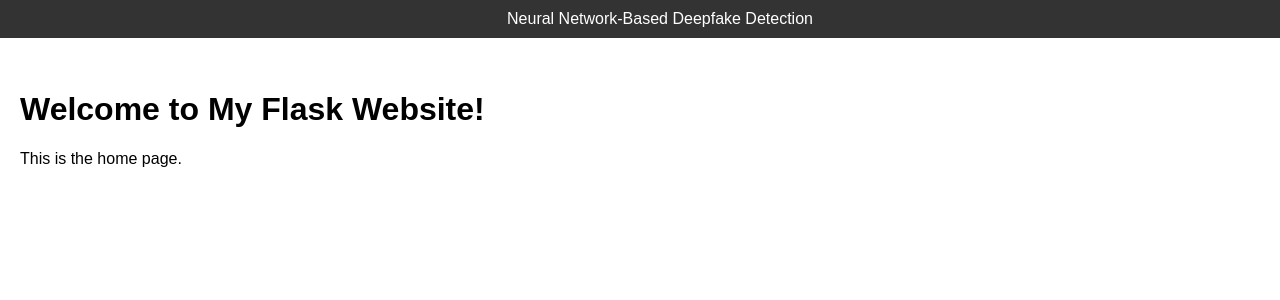
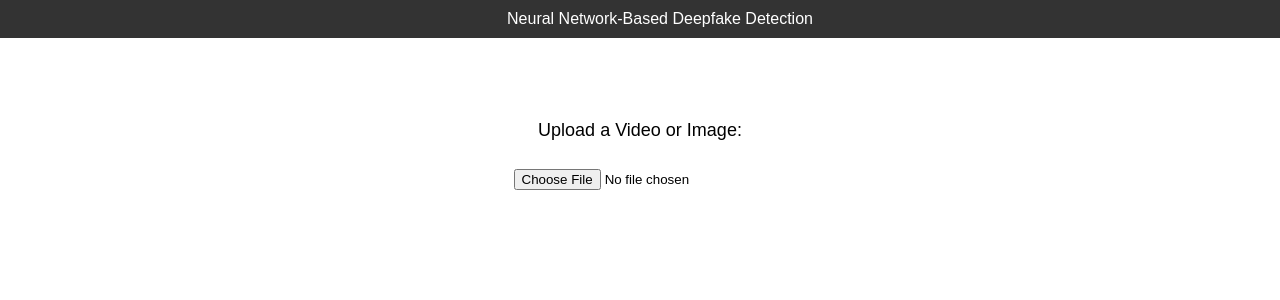
Before and after one commit to EvanG-17/fypSite, a Flask app: page / in a window 1280 px wide. Shown: the top 300 px of the page. Run offline with Flask 3, Linux system fonts and the light colour scheme.

Commit message:
upload button added in middle

```diff
--- a/templates/home.html
+++ b/templates/home.html
@@ -1,6 +1,17 @@
+<!--https://jinja.palletsprojects.com/en/stable/-->
 {% extends "base.html" %}
 
 {% block content %}
-<h1>Welcome to My Flask Website!</h1>
-<p>This is the home page.</p>
+<!-- <h1>Welcome to My Flask Website!</h1>
+<p>This is the home page.</p> -->
+
+<div style="text-align: center; margin-top: 50px;">
+    <form method="post" enctype="multipart/form-data">
+        <label for="fileUpload" style="font-size: 18px;">Upload a Video or Image:</label>
+        <br><br>
+        <input type="file" id="fileUpload" name="fileUpload" style="padding: 10px;">
+        <br><br>
+
+    </form>
+</div>
 {% endblock %}
```
